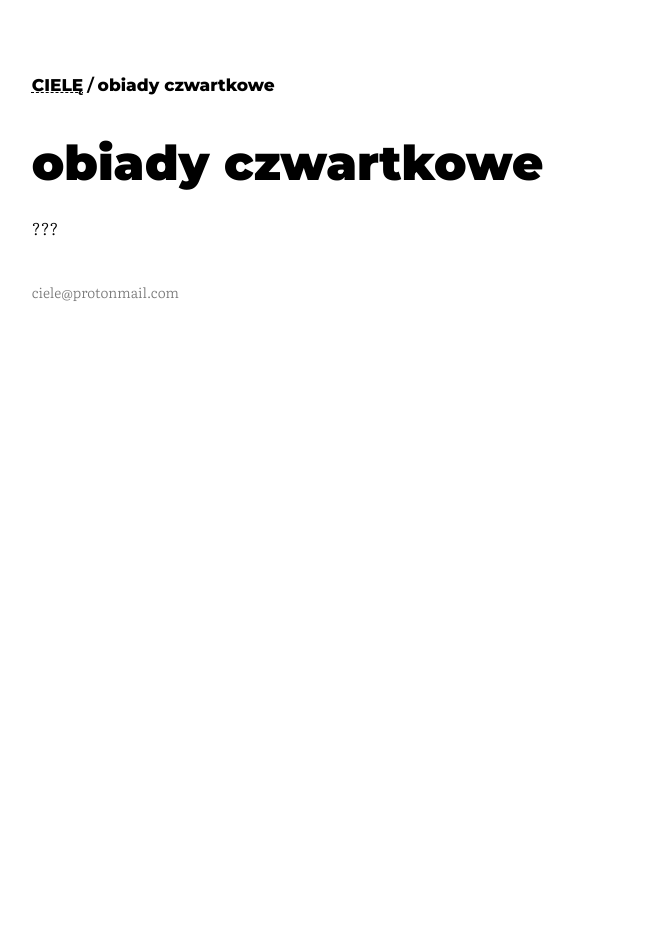
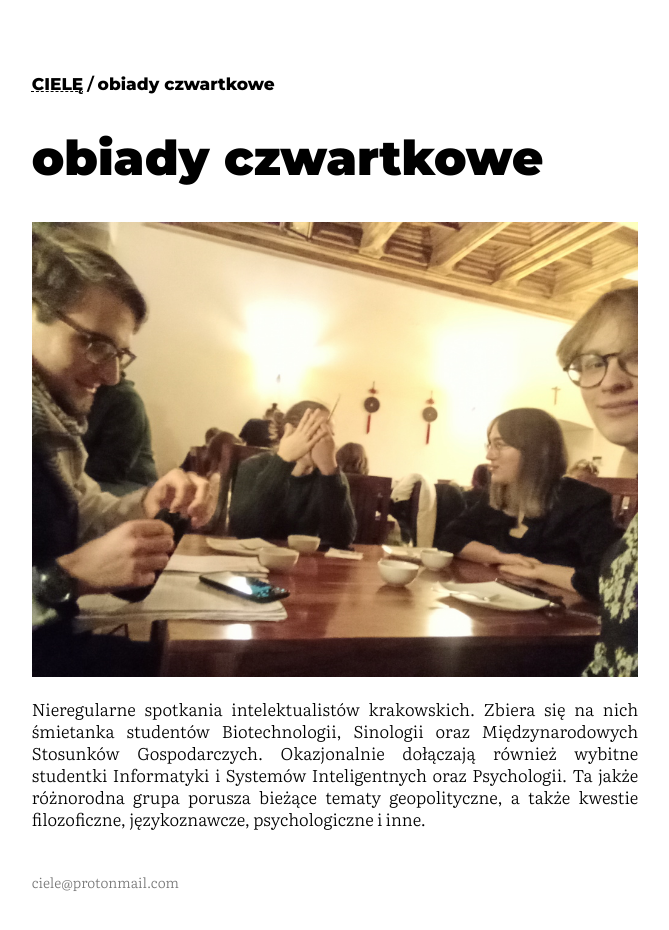
Before and after one commit to ciele-club/ciele-club.github.io, a plain HTML site: page docs/obiady-czwartkowe/index.html in a window 1280 px wide. Shown: the whole page, without its empty margins (305-974 px from the left). Before the commit the page ends 800 px from the top, so only its background shows below. Drawn offline with Linux system fonts and the light colour scheme.

Commit message:
Add content to `obiady czwartkowe`

```diff
--- a/docs/obiady-czwartkowe/index.html
+++ b/docs/obiady-czwartkowe/index.html
@@ -46,7 +46,13 @@
 
 
 <div class="content">
-    <p>???</p>
+    <div class="media-wrapper">
+    <a class="image-link" href="czworka.jpg">
+        <img src="czworka.jpg"
+        	style=""
+        >
+    </a></div>
+<p>Nieregularne spotkania intelektualistów krakowskich. Zbiera się na nich śmietanka studentów Biotechnologii, Sinologii oraz Międzynarodowych Stosunków Gospodarczych. Okazjonalnie dołączają również wybitne studentki Informatyki i Systemów Inteligentnych oraz Psychologii. Ta jakże różnorodna grupa porusza bieżące tematy geopolityczne, a także kwestie filozoficzne, językoznawcze, psychologiczne i inne.</p>
 
 </div>
 
--- a/sass/style.scss
+++ b/sass/style.scss
@@ -15,7 +15,7 @@ body {
 	font-weight: 300;
     color: $text-color;
     transition: 70ms;
-    line-height: 1.4;
+    line-height: 1.3;
 }
 
 * {
@@ -30,7 +30,8 @@ pre {
 }
 
 .content {
-    a {        word-wrap: break-word;
+    a {
+        word-wrap: break-word;
         text-decoration: underline $light-gray;
     	text-decoration-thickness: 1px;
     	color: $text-color;
```
Also changed, not shown: content/obiady-czwartkowe/czworka.jpg (added), docs/obiady-czwartkowe/czworka.jpg (added), docs/style.css, 2 other files.
